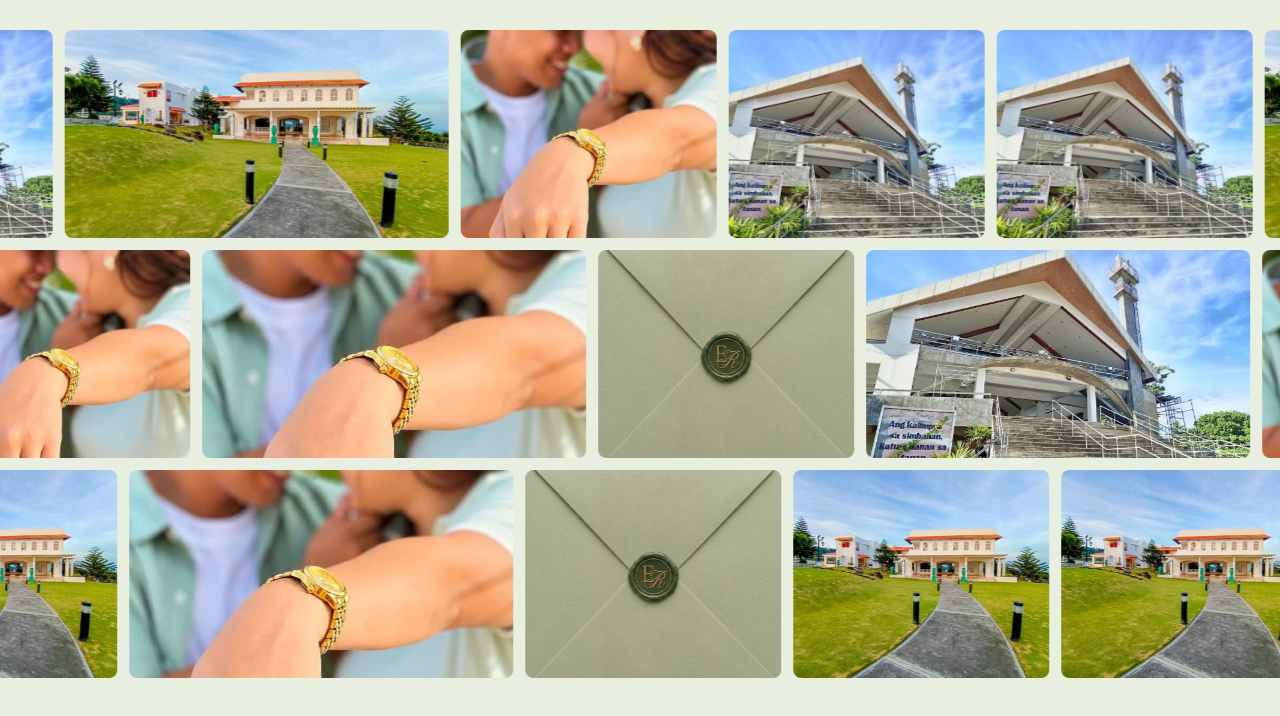
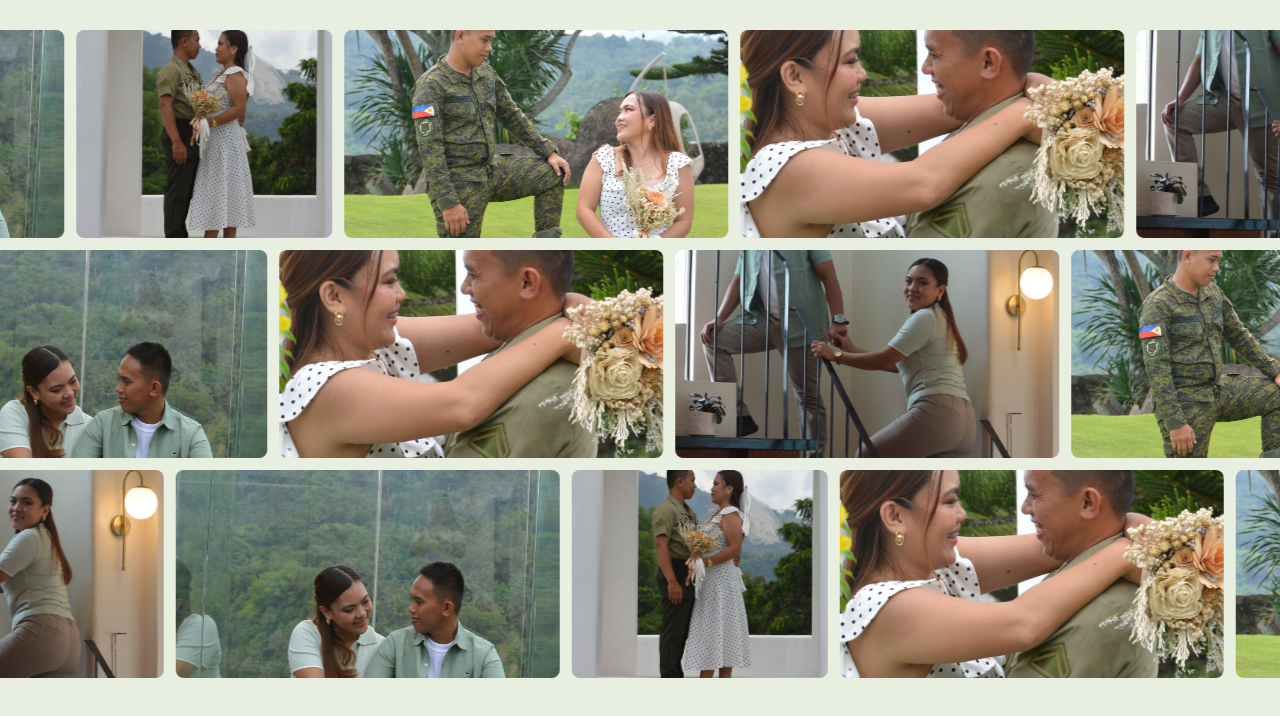
Before and after one commit to HaroldDinglasa/Emil-Rhea_Wedding_Invitation, a website: page gallery.html in a window 1280 px wide. Shown: the part 222-938 px from the top of the page. Drawn offline with nearby package versions, Linux system fonts and the light colour scheme.

Commit message:
Update wedding invitation design and gallery

```diff
--- a/gallery.html
+++ b/gallery.html
@@ -21,13 +21,13 @@
     <h1 class="mt-4 px-6 text-5xl font-light">A little look at us</h1>
     <div class="gallery-window mt-10 w-full overflow-hidden space-y-3" tabindex="0" aria-label="Three-row moving wedding photo gallery">
       <div class="gallery-row px-3">
-        <img class="gallery-tile h-36 rounded-lg object-cover sm:h-52" src="church.jpg" alt="Wedding ceremony church"><img class="gallery-tile wide h-36 rounded-lg object-cover sm:h-52" src="reception.jpg" alt="Wedding reception venue"><img class="gallery-tile h-36 rounded-lg object-cover sm:h-52" src="ring.jpg" alt="Wedding rings"><img class="gallery-tile h-36 rounded-lg object-cover sm:h-52" src="church.jpg" alt=""><img class="gallery-tile h-36 rounded-lg object-cover sm:h-52" src="church.jpg" alt=""><img class="gallery-tile wide h-36 rounded-lg object-cover sm:h-52" src="reception.jpg" alt=""><img class="gallery-tile h-36 rounded-lg object-cover sm:h-52" src="ring.jpg" alt=""><img class="gallery-tile h-36 rounded-lg object-cover sm:h-52" src="church.jpg" alt="">
+          <img class="gallery-tile wide h-36 rounded-lg object-cover sm:h-52" src="carousell_pictures/pic1.jpg" alt="Emil and Rhea together on a glass walkway"><img class="gallery-tile h-36 rounded-lg object-cover sm:h-52" src="carousell_pictures/pic2.jpg" alt="Emil and Rhea standing together beneath an arch"><img class="gallery-tile wide h-36 rounded-lg object-cover sm:h-52" src="carousell_pictures/pic3.jpg" alt="Emil and Rhea outdoors together"><img class="gallery-tile wide h-36 rounded-lg object-cover sm:h-52" src="carousell_pictures/pic4.jpg" alt="Emil and Rhea sharing a joyful moment"><img class="gallery-tile wide h-36 rounded-lg object-cover sm:h-52" src="carousell_pictures/pic5.jpg" alt="Emil and Rhea on a staircase"><img class="gallery-tile wide h-36 rounded-lg object-cover sm:h-52" src="carousell_pictures/pic1.jpg" alt=""><img class="gallery-tile h-36 rounded-lg object-cover sm:h-52" src="carousell_pictures/pic2.jpg" alt=""><img class="gallery-tile wide h-36 rounded-lg object-cover sm:h-52" src="carousell_pictures/pic3.jpg" alt=""><img class="gallery-tile wide h-36 rounded-lg object-cover sm:h-52" src="carousell_pictures/pic4.jpg" alt=""><img class="gallery-tile wide h-36 rounded-lg object-cover sm:h-52" src="carousell_pictures/pic5.jpg" alt="">
       </div>
       <div class="gallery-row reverse px-3">
-        <img class="gallery-tile wide h-36 rounded-lg object-cover sm:h-52" src="ring.jpg" alt="Wedding rings"><img class="gallery-tile h-36 rounded-lg object-cover sm:h-52" src="weddingenvelope.jpg" alt="Wedding invitation envelope"><img class="gallery-tile wide h-36 rounded-lg object-cover sm:h-52" src="church.jpg" alt="Wedding ceremony church"><img class="gallery-tile h-36 rounded-lg object-cover sm:h-52" src="ring.jpg" alt=""><img class="gallery-tile wide h-36 rounded-lg object-cover sm:h-52" src="ring.jpg" alt=""><img class="gallery-tile h-36 rounded-lg object-cover sm:h-52" src="weddingenvelope.jpg" alt=""><img class="gallery-tile wide h-36 rounded-lg object-cover sm:h-52" src="church.jpg" alt=""><img class="gallery-tile h-36 rounded-lg object-cover sm:h-52" src="ring.jpg" alt="">
+          <img class="gallery-tile wide h-36 rounded-lg object-cover sm:h-52" src="carousell_pictures/pic4.jpg" alt="Emil and Rhea sharing a joyful moment"><img class="gallery-tile wide h-36 rounded-lg object-cover sm:h-52" src="carousell_pictures/pic5.jpg" alt="Emil and Rhea on a staircase"><img class="gallery-tile wide h-36 rounded-lg object-cover sm:h-52" src="carousell_pictures/pic3.jpg" alt="Emil and Rhea outdoors together"><img class="gallery-tile h-36 rounded-lg object-cover sm:h-52" src="carousell_pictures/pic2.jpg" alt="Emil and Rhea standing together beneath an arch"><img class="gallery-tile wide h-36 rounded-lg object-cover sm:h-52" src="carousell_pictures/pic1.jpg" alt="Emil and Rhea together on a glass walkway"><img class="gallery-tile wide h-36 rounded-lg object-cover sm:h-52" src="carousell_pictures/pic4.jpg" alt=""><img class="gallery-tile wide h-36 rounded-lg object-cover sm:h-52" src="carousell_pictures/pic5.jpg" alt=""><img class="gallery-tile wide h-36 rounded-lg object-cover sm:h-52" src="carousell_pictures/pic3.jpg" alt=""><img class="gallery-tile h-36 rounded-lg object-cover sm:h-52" src="carousell_pictures/pic2.jpg" alt=""><img class="gallery-tile wide h-36 rounded-lg object-cover sm:h-52" src="carousell_pictures/pic1.jpg" alt="">
       </div>
       <div class="gallery-row slow px-3">
-        <img class="gallery-tile h-36 rounded-lg object-cover sm:h-52" src="reception.jpg" alt="Wedding reception venue"><img class="gallery-tile wide h-36 rounded-lg object-cover sm:h-52" src="ring.jpg" alt="Wedding rings"><img class="gallery-tile h-36 rounded-lg object-cover sm:h-52" src="weddingenvelope.jpg" alt="Wedding invitation envelope"><img class="gallery-tile h-36 rounded-lg object-cover sm:h-52" src="reception.jpg" alt=""><img class="gallery-tile h-36 rounded-lg object-cover sm:h-52" src="reception.jpg" alt=""><img class="gallery-tile wide h-36 rounded-lg object-cover sm:h-52" src="ring.jpg" alt=""><img class="gallery-tile h-36 rounded-lg object-cover sm:h-52" src="weddingenvelope.jpg" alt=""><img class="gallery-tile h-36 rounded-lg object-cover sm:h-52" src="reception.jpg" alt="">
+          <img class="gallery-tile wide h-36 rounded-lg object-cover sm:h-52" src="carousell_pictures/pic5.jpg" alt="Emil and Rhea on a staircase"><img class="gallery-tile wide h-36 rounded-lg object-cover sm:h-52" src="carousell_pictures/pic1.jpg" alt="Emil and Rhea together on a glass walkway"><img class="gallery-tile h-36 rounded-lg object-cover sm:h-52" src="carousell_pictures/pic2.jpg" alt="Emil and Rhea standing together beneath an arch"><img class="gallery-tile wide h-36 rounded-lg object-cover sm:h-52" src="carousell_pictures/pic4.jpg" alt="Emil and Rhea sharing a joyful moment"><img class="gallery-tile wide h-36 rounded-lg object-cover sm:h-52" src="carousell_pictures/pic3.jpg" alt="Emil and Rhea outdoors together"><img class="gallery-tile wide h-36 rounded-lg object-cover sm:h-52" src="carousell_pictures/pic5.jpg" alt=""><img class="gallery-tile wide h-36 rounded-lg object-cover sm:h-52" src="carousell_pictures/pic1.jpg" alt=""><img class="gallery-tile h-36 rounded-lg object-cover sm:h-52" src="carousell_pictures/pic2.jpg" alt=""><img class="gallery-tile wide h-36 rounded-lg object-cover sm:h-52" src="carousell_pictures/pic4.jpg" alt=""><img class="gallery-tile wide h-36 rounded-lg object-cover sm:h-52" src="carousell_pictures/pic3.jpg" alt="">
       </div>
     </div>
   </main>
```
Also changed, not shown: index.html (+5 -2 lines), until-we-say-i-do.html (+1 -0 lines), Our love story picture.jpg (added), carousell_pictures/pic1.jpg (added), carousell_pictures/pic2.jpg (added), carousell_pictures/pic3.jpg (added), carousell_pictures/pic4.jpg (added), carousell_pictures/pic5.jpg (added).
